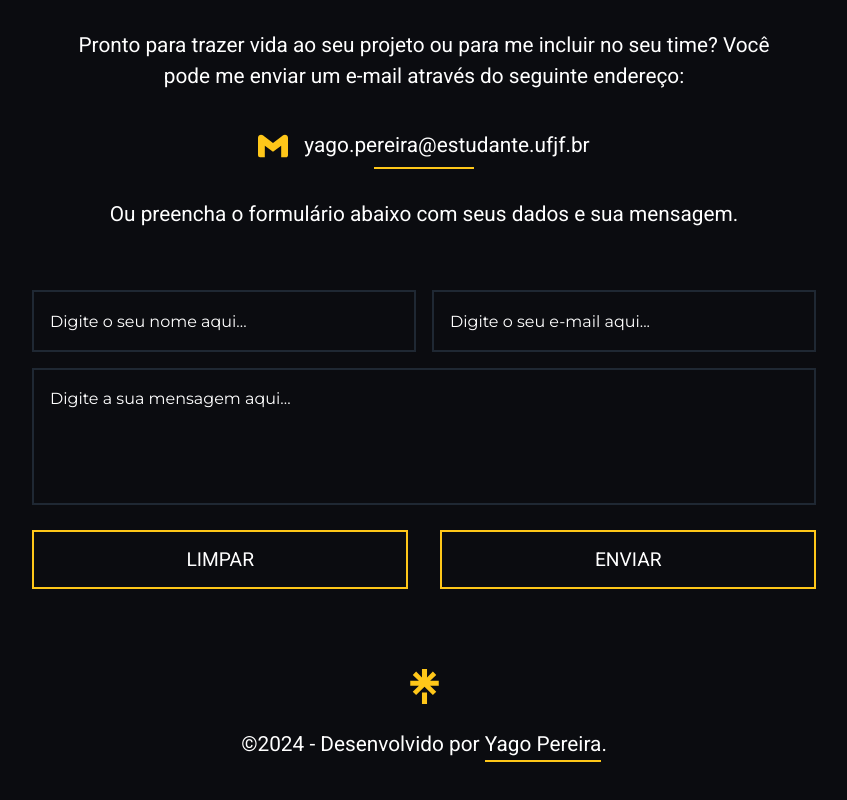
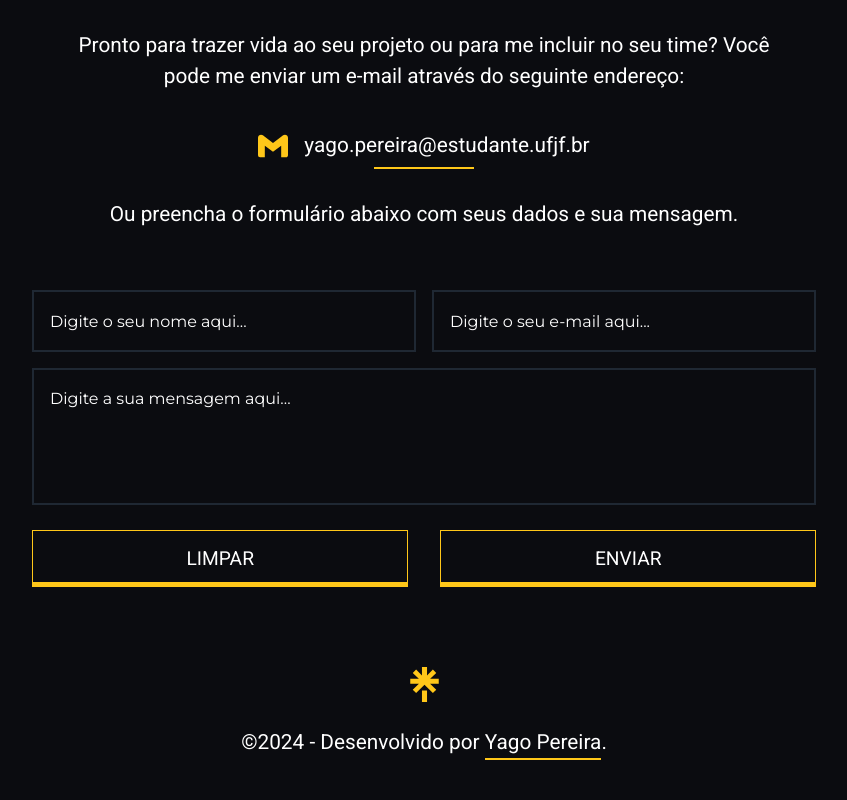
Before and after one commit to yapeansa/yago, a React (Vite) app: page / in a window 1280 px wide. Shown: the part 3423-4223 px from the top of the page, without its empty margins (216-1063 px from the left). Built offline with nearby package versions, Linux system fonts and the light colour scheme.

Commit message:
Estilizando botões no formulário.

```diff
--- a/src/pages/Contato/ContainerContato/index.jsx
+++ b/src/pages/Contato/ContainerContato/index.jsx
@@ -62,9 +62,7 @@ const ContainerContato = styled.div`
                 outline: none;
                 color: var(--branco);
                 transition: all .3s ease-in-out;
-                &:focus {
-                    border-color: var(--primeira-cor);
-                }
+                &:focus { border-color: var(--primeira-cor); }
                 &::placeholder {
                     opacity: 1;
                     color: var(--branco);
@@ -82,9 +80,7 @@ const ContainerContato = styled.div`
             outline: none;
             color: var(--branco);
             transition: all .3s ease-in-out;
-            &:focus {
-                border-color: var(--primeira-cor);
-            }
+            &:focus { border-color: var(--primeira-cor); }
             &::placeholder {
                 opacity: 1;
                 color: var(--branco);
@@ -95,10 +91,10 @@ const ContainerContato = styled.div`
             justify-content: center;
             gap: 2rem;
             flex-wrap: wrap;
-            input[type=reset], input[type=submit] {
+            button[type=reset], button[type=submit] {
                 flex: 1 1 auto;
                 background: transparent;
-                border: 2px solid var(--quinta-cor);
+                border: 1px solid var(--quinta-cor);
                 font-family: var(--fonte-primaria);
                 font-weight: 400;
                 display: block;
@@ -106,21 +102,32 @@ const ContainerContato = styled.div`
                 text-transform: uppercase;
                 cursor: pointer;
                 padding: 1rem .8rem;
-                transition: all .3s ease-in-out;
+                transition: all .2s ease-in-out;
                 color: var(--branco);
                 position: relative;
+                z-index: 1;
                 &::before {
                     content: '';
                     position: absolute;
                     left: 0;
-                    top: 0;
+                    bottom: 0;
                     width: 100%;
-                    height: 5px;
-                    background: var(--primeira-cor);
+                    height: 4px;
+                    background: var(--quinta-cor);
+                    transition: all .2s ease-in-out;
+                    z-index: -1;
                 }
                 &:hover {
-                    background: var(--quinta-cor);
                     color: var(--terceira-cor);
+                    &::before { height: 100%; }
+                }
+                &:active {
+                    border-color: var(--primeira-cor);
+                    transition: none;
+                    &::before {
+                        background: var(--primeira-cor);
+                        transition: none;
+                    }
                 }
             }
         }
--- a/src/pages/Contato/index.jsx
+++ b/src/pages/Contato/index.jsx
@@ -67,8 +67,8 @@ const Contato = () => {
                                     required></textarea>
                             </label>
                             <div className="acoes__formulario">
-                                <input type="reset" value="Limpar" />
-                                <input type="submit" value="Enviar" />
+                                <button type="reset">Limpar</button>
+                                <button type="submit">Enviar</button>
                             </div>
                         </form>
                     </ContainerContato>
```
